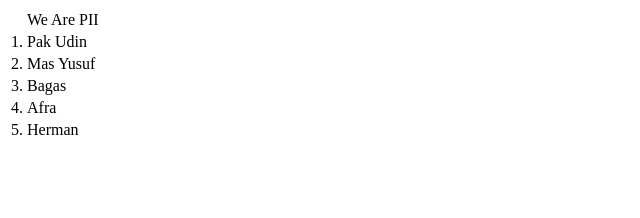
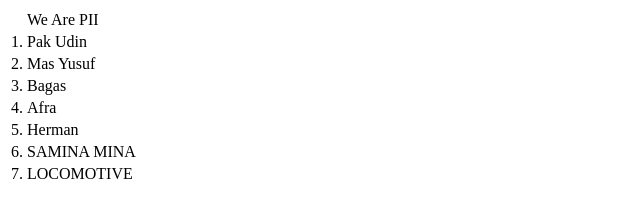
Before and after one commit to bagaskorocode/belajarGitPII, a plain HTML site: page index.html in a window 1280 px wide. Shown: the whole page, without its empty margins (0-640 px from the left). Drawn offline with Linux system fonts and the light colour scheme.

Commit message:
Update 1st H

```diff
--- a/index.html
+++ b/index.html
@@ -51,6 +51,22 @@
               Herman
             </td>
           </tr>
+          <tr>
+            <td>
+              6.
+            </td>
+            <td>
+              SAMINA MINA
+            </td>
+          </tr>
+          <tr>
+            <td>
+              7.
+            </td>
+            <td>
+              LOCOMOTIVE
+            </td>
+          </tr>
         </td>
       </table>
     </div>
```
